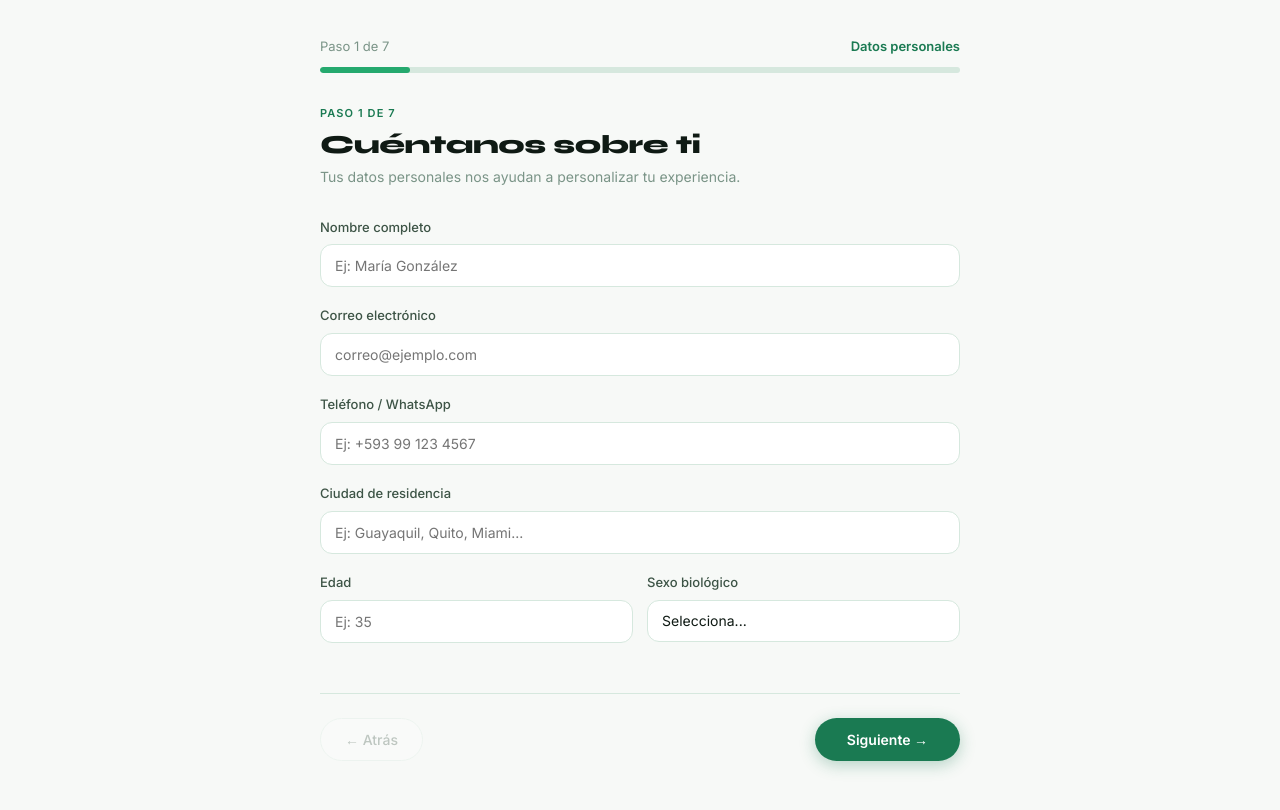
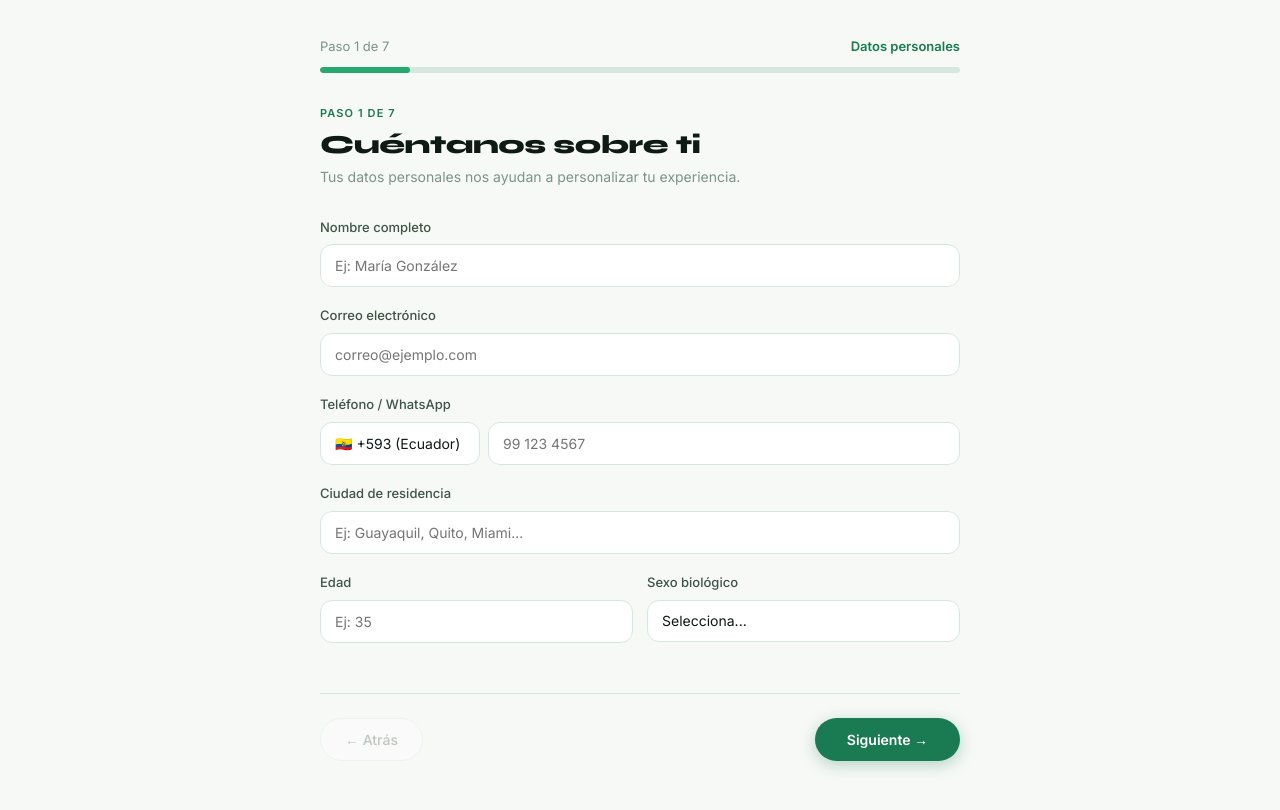
Before and after one commit to fundacionmedicacmsgye-prog/nutrislim, a website: page onboarding.html in a window 1280 px wide. Shown: the part 64-874 px from the top of the page. Drawn offline with Linux system fonts and the light colour scheme.

Commit message:
Plan diario + selector pais telefono

```diff
--- a/onboarding.html
+++ b/onboarding.html
@@ -403,7 +403,32 @@
     </div>
     <div class="field-group">
       <label class="field-label">Teléfono / WhatsApp</label>
-      <input type="text" id="telefono" placeholder="Ej: +593 99 123 4567">
+      <div style="display: flex; gap: 8px;">
+        <select id="codigo-pais" style="width: 160px; flex-shrink: 0;">
+          <option value="+1">🇺🇸 +1 (Estados Unidos)</option>
+          <option value="+1" data-country="CA">🇨🇦 +1 (Canadá)</option>
+          <option value="+52">🇲🇽 +52 (México)</option>
+          <option value="+502">🇬🇹 +502 (Guatemala)</option>
+          <option value="+503">🇸🇻 +503 (El Salvador)</option>
+          <option value="+504">🇭🇳 +504 (Honduras)</option>
+          <option value="+505">🇳🇮 +505 (Nicaragua)</option>
+          <option value="+506">🇨🇷 +506 (Costa Rica)</option>
+          <option value="+507">🇵🇦 +507 (Panamá)</option>
+          <option value="+53">🇨🇺 +53 (Cuba)</option>
+          <option value="+1809">🇩🇴 +1809 (Rep. Dominicana)</option>
+          <option value="+57">🇨🇴 +57 (Colombia)</option>
+          <option value="+58">🇻🇪 +58 (Venezuela)</option>
+          <option value="+593" selected>🇪🇨 +593 (Ecuador)</option>
+          <option value="+51">🇵🇪 +51 (Perú)</option>
+          <option value="+591">🇧🇴 +591 (Bolivia)</option>
+          <option value="+595">🇵🇾 +595 (Paraguay)</option>
+          <option value="+598">🇺🇾 +598 (Uruguay)</option>
+          <option value="+54">🇦🇷 +54 (Argentina)</option>
+          <option value="+56">🇨🇱 +56 (Chile)</option>
+          <option value="+55">🇧🇷 +55 (Brasil)</option>
+        </select>
+        <input type="text" id="telefono" placeholder="99 123 4567" style="flex: 1;">
+      </div>
     </div>
     <div class="field-group">
       <label class="field-label">Ciudad de residencia</label>
@@ -973,7 +998,7 @@
     const datos = {
       nombre: nombre,
       email: email,
-      telefono: document.getElementById('telefono').value.trim(),
+      telefono: document.getElementById('codigo-pais').value + ' ' + document.getElementById('telefono').value.trim(),
       ciudad: document.getElementById('ciudad').value.trim(),
       edad: document.getElementById('edad').value,
       sexo: document.getElementById('sexo').value,
@@ -1019,7 +1044,7 @@
         await fetch('/.netlify/functions/generar-plan', {
           method: 'POST',
           headers: { 'Content-Type': 'application/json' },
-          body: JSON.stringify({ pacienteId: result.pacienteId, datos: datos, imc: imc })
+          body: JSON.stringify({ pacienteId: result.pacienteId, datos: datos, imc: imc, numeroDia: 1 })
         });
       } catch (planErr) {
         console.error('Error generando plan (no bloquea el registro):', planErr);
```
